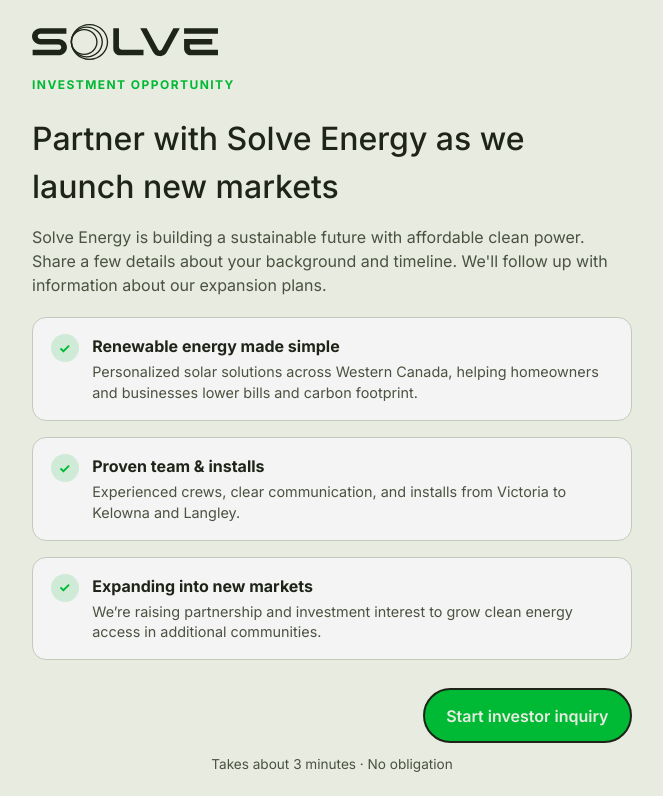
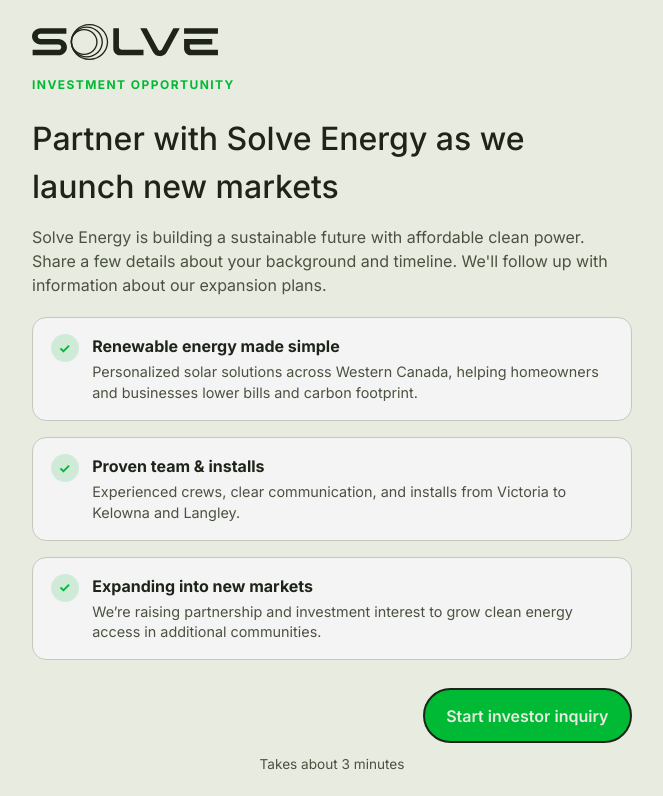
Before and after one commit to Cinevzn/Solve-Energy-Partnerships, a Next.js app: page / in a window 1280 px wide. Shown: the top 796 px of the page, without its empty margins (308-971 px from the left). Built offline with nearby package versions, Linux system fonts and the light colour scheme; no server answers.

Commit message:
Remove no-obligation line from landing CTA note.

```diff
--- a/components/LandingPage.jsx
+++ b/components/LandingPage.jsx
@@ -46,7 +46,7 @@ export default function LandingPage() {
           <Link href="/connect" className="btn primary landing-cta">
             Start investor inquiry
           </Link>
-          <p className="landing-note">Takes about 3 minutes · No obligation</p>
+          <p className="landing-note">Takes about 3 minutes</p>
         </div>
 
         <p className="fine-print landing-trust">
```
